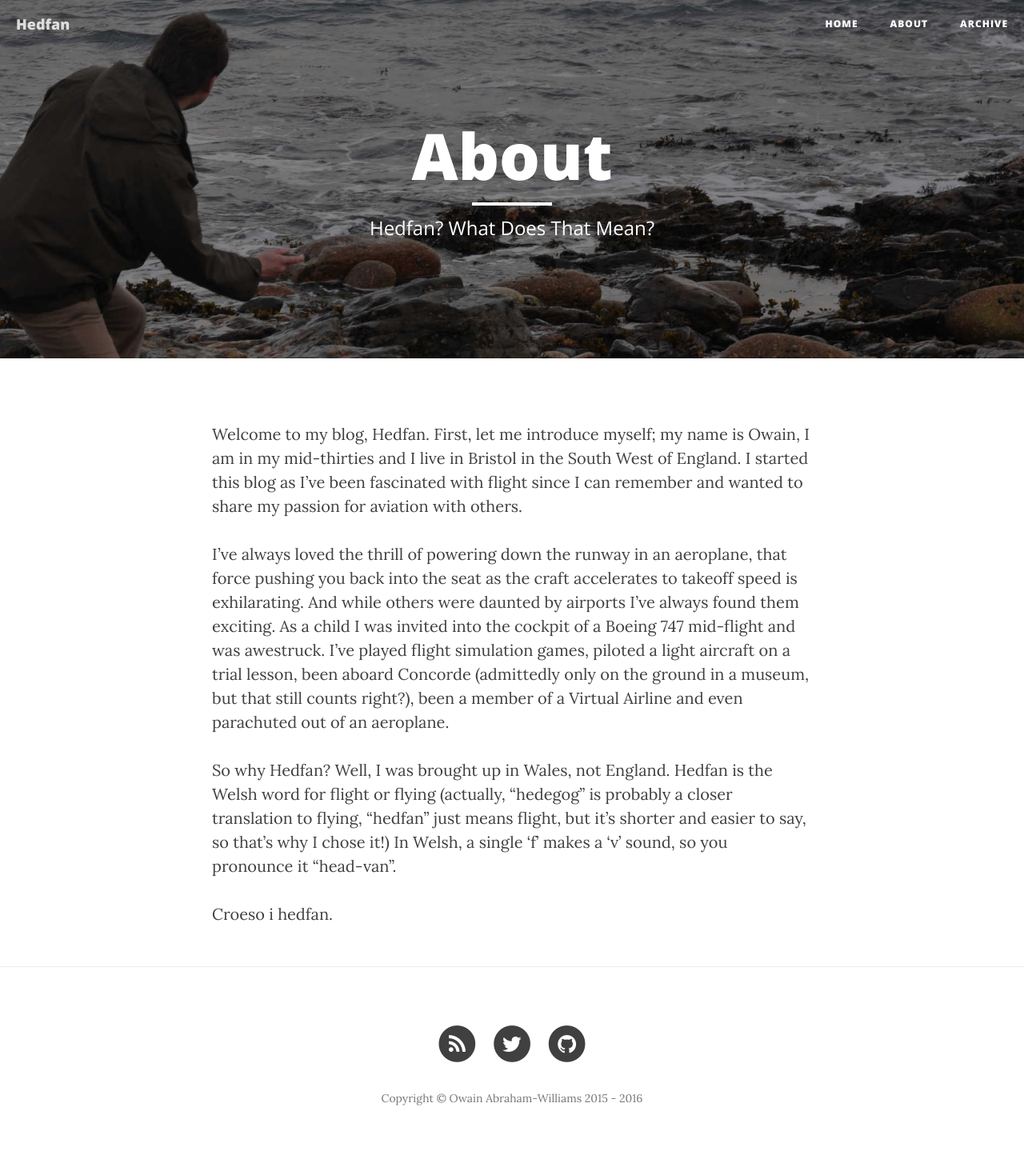
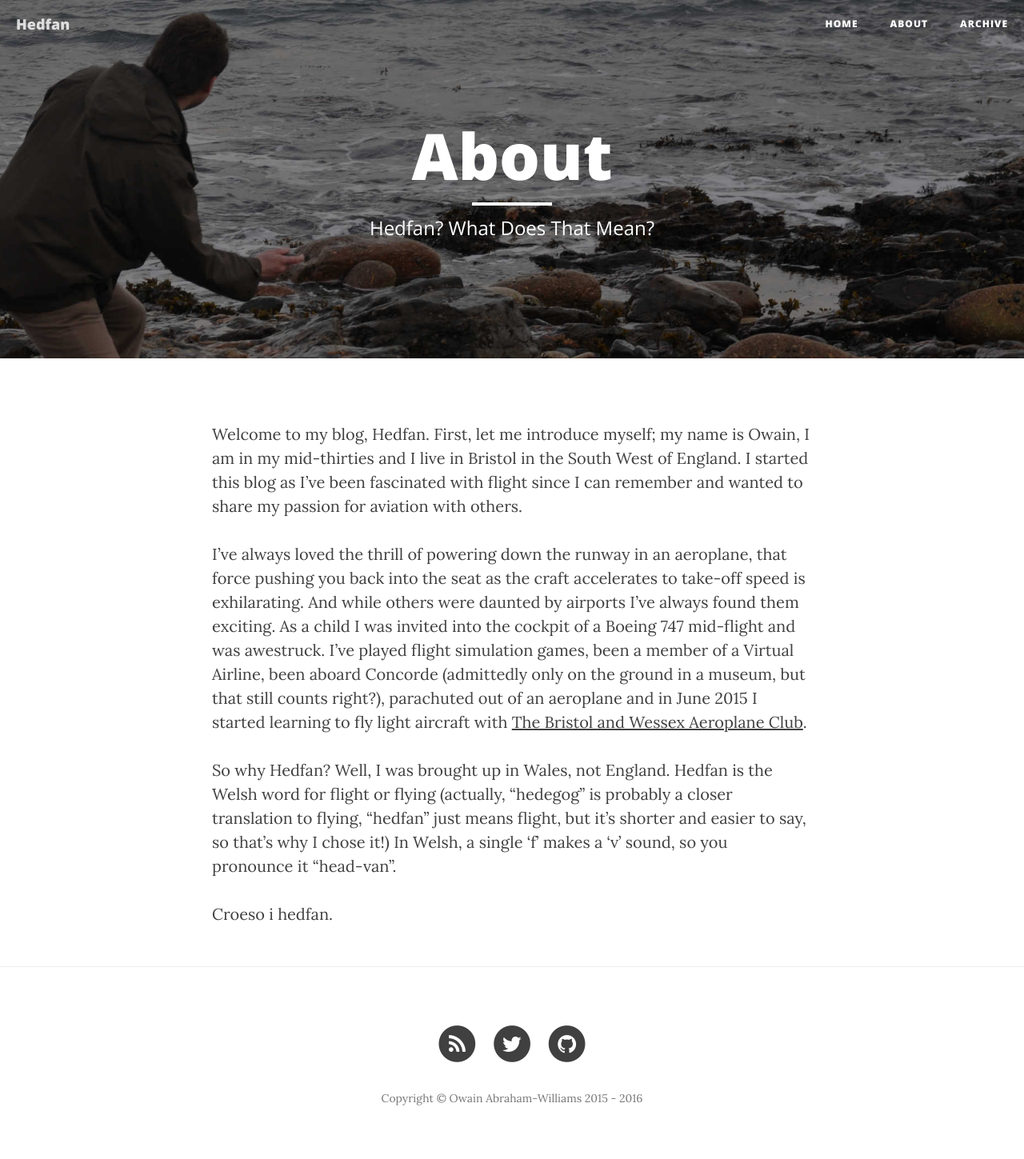
Before and after one commit to AnturGyffrous/hedfan.uk, a Jekyll site: the page built from about.html, in a window 1280 px wide. Shown: the whole page at 80% size. Built offline with Jekyll 4.4.1, drawn with Linux system fonts in a browser that asks for light colours; nearby versions of some CDN libraries.

Commit message:
Updated about.html to add that I'm now learning to fly.

```diff
--- a/about.html
+++ b/about.html
@@ -7,7 +7,7 @@ header-img: "img/about-bg.jpg"
 
 <p>Welcome to my blog, Hedfan. First, let me introduce myself; my name is Owain, I am in my mid-thirties and I live in Bristol in the South West of England. I started this blog as I&#8217;ve been fascinated with flight since I can remember and wanted to share my passion for aviation with others.</p>
 
-<p>I&#8217;ve always loved the thrill of powering down the runway in an aeroplane, that force pushing you back into the seat as the craft accelerates to takeoff speed is exhilarating. And while others were daunted by airports I&#8217;ve always found them exciting. As a child I was invited into the cockpit of a Boeing 747 mid-flight and was awestruck. I&#8217;ve played flight simulation games, piloted a light aircraft on a trial lesson, been aboard Concorde (admittedly only on the ground in a museum, but that still counts right?), been a member of a Virtual Airline and even parachuted out of an aeroplane.</p>
+<p>I&#8217;ve always loved the thrill of powering down the runway in an aeroplane, that force pushing you back into the seat as the craft accelerates to take-off speed is exhilarating. And while others were daunted by airports I&#8217;ve always found them exciting. As a child I was invited into the cockpit of a Boeing 747 mid-flight and was awestruck. I&#8217;ve played flight simulation games, been a member of a Virtual Airline, been aboard Concorde (admittedly only on the ground in a museum, but that still counts right?), parachuted out of an aeroplane and in June 2015 I started learning to fly light aircraft with <a href="http://www.bristolandwessex.co.uk/">The Bristol and Wessex Aeroplane Club</a>.</p>
 
 <p>So why Hedfan? Well, I was brought up in Wales, not England. Hedfan is the Welsh word for flight or flying (actually, &#8220;hedegog&#8221; is probably a closer translation to flying, &#8220;hedfan&#8221; just means flight, but it&#8217;s shorter and easier to say, so that&#8217;s why I chose it!) In Welsh, a single &#8216;f&#8217; makes a &#8216;v&#8217; sound, so you pronounce it &#8220;head-van&#8221;.</p>
 
```
